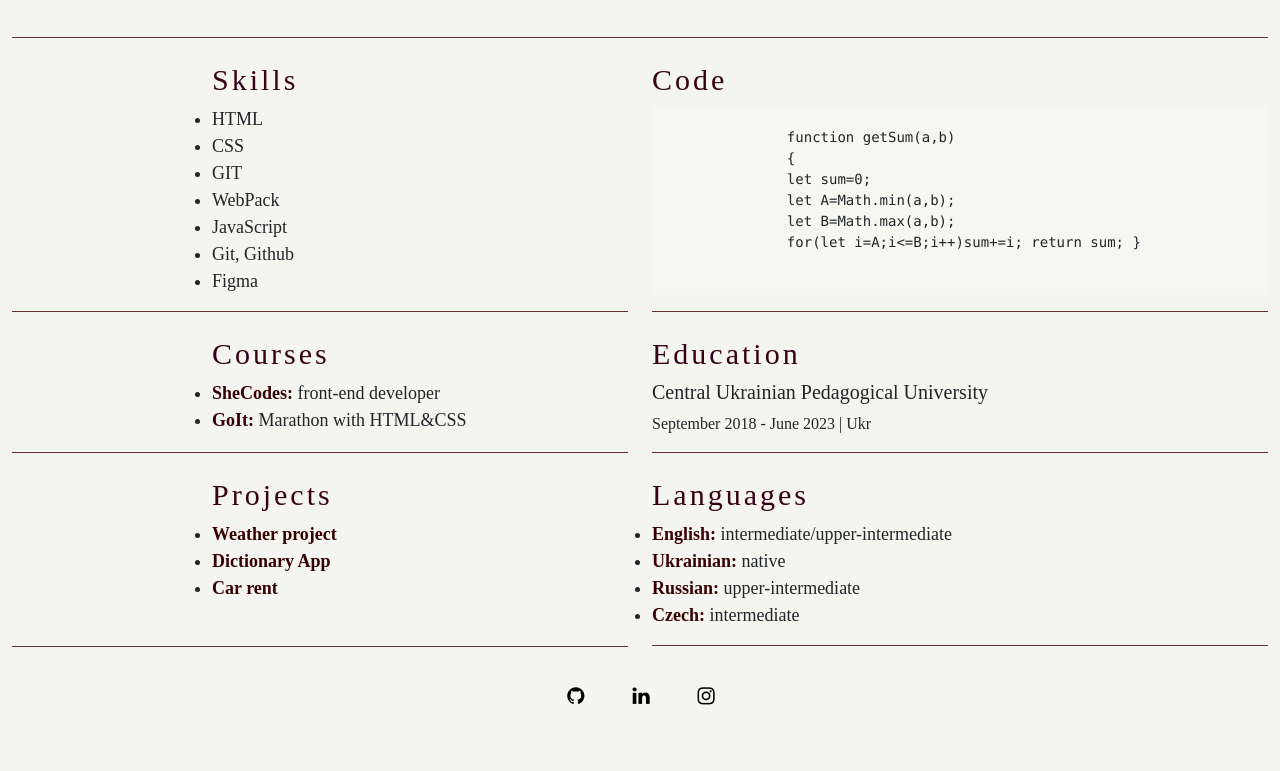
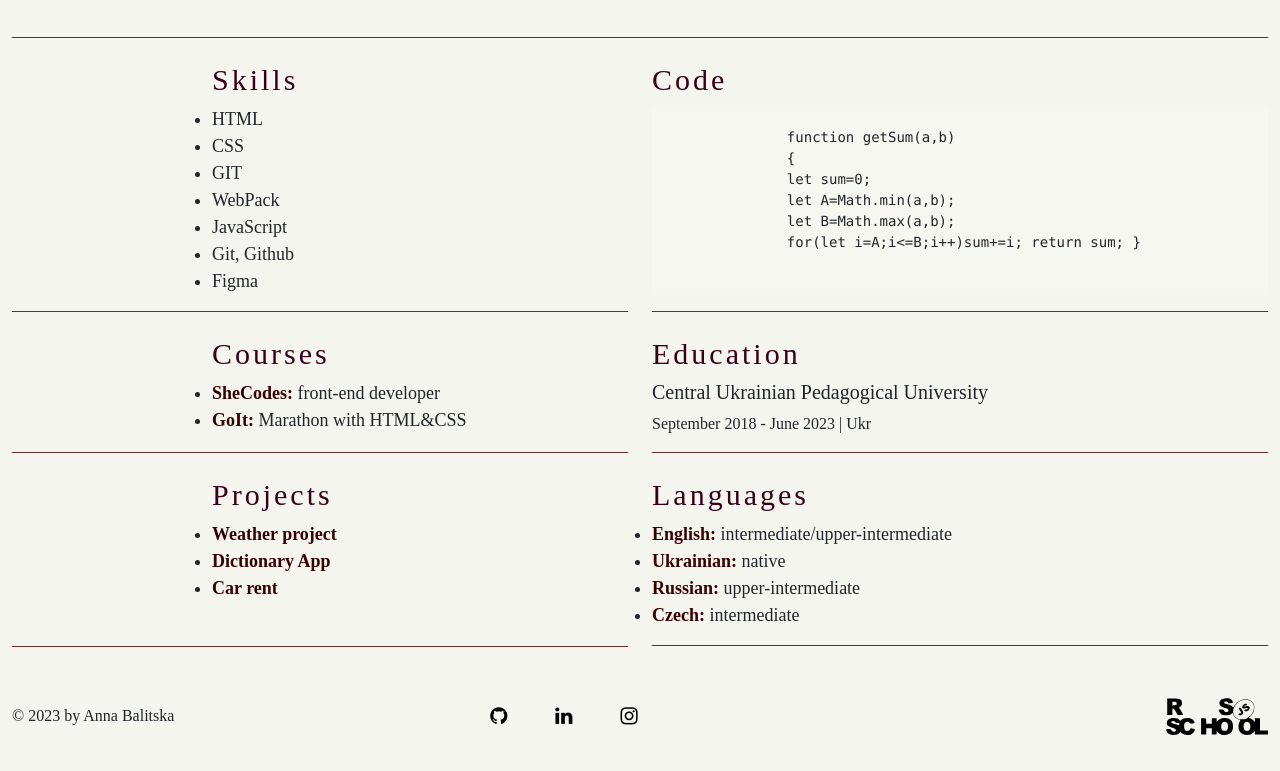
Before and after one commit to AnniLix/rsschool-cv, a plain HTML site: page index.html in a window 1280 px wide. Shown: the part 463-1234 px from the top of the page. Before the commit the page ends 1208 px from the top, so only its background shows below. Drawn offline with nearby package versions, Linux system fonts and the light colour scheme.

Commit message:
feat: add footer

```diff
--- a/css/style.css
+++ b/css/style.css
@@ -2,12 +2,6 @@
   --default-font-family: 'Playfair Display', serif;
   --heading-color: #370018;
 }
-
-/* @font-face {
-  font-family: 'Tenor Sans', sans-serif;
-  src: url('/assets/images/fonts/TenorSans-Regular.ttf');
-  font-weight: 100;
-} */
 
 @font-face {
   font-family: 'Playfair Display', serif;
@@ -34,14 +28,8 @@ html {
   box-sizing: border-box;
 }
 
-/* li {
-  text-decoration: none;
-  list-style: none;
-  padding: 0;
-} */
-
 .main {
-  margin-bottom: auto;
+  margin-bottom: 30px;
 }
 
 .container {
@@ -65,7 +53,6 @@ html {
 }
 
 .main-container {
-  /* display: flex; */
   flex-wrap: wrap;
   justify-content: space-between;
 }
@@ -126,7 +113,6 @@ html {
 
 .section-skills {
   padding-left: 200px;
-  /* padding-bottom: 21px; */
 }
 
 .code-example {
@@ -134,13 +120,9 @@ html {
   background-color: rgb(247, 247, 241);
 }
 
-/* .section-code,
-.section-skills {
-  margin-top: 30px;
-} */
-
 .nav-link:hover {
   cursor: pointer;
+  font-weight: bold;
   color: #7c2828;
 }
 
@@ -156,16 +138,25 @@ html {
 
 .contact-links {
   display: flex;
-  justify-content: center;
-  text-decoration: none;
-  margin: 0;
+  justify-content: space-between;
+  align-items: center;
   font-size: 20px;
   list-style: none;
   transition: all 100ms ease-in-out;
 }
 
+.contact-links-rsschool {
+  padding-left: 265px;
+  text-align: right;
+}
+
 .contact-links a {
   color: black;
+}
+
+.contact-links a:hover {
+  color: #7c2828;
+  transition: all 100ms ease-in-out;
 }
 
 .section-courses,
@@ -208,12 +199,17 @@ ol {
   color: #370000;
 }
 
-/* .section-item::before {
-  content: '';
-  position: absolute;
-  background-size: 14px 14px;
-  background-image: url(/assets/images/star-icon.jpg);
-} */
+.footer-page {
+  display: flex;
+  flex-direction: column;
+  justify-content: center;
+}
+
+.footer-inner {
+  display: flex;
+  justify-content: space-between;
+  align-items: center;
+}
 
 @media (max-width: 768px) {
   .section {
--- a/index.html
+++ b/index.html
@@ -136,16 +136,14 @@
       </div>
     </div>
   </main>
-  <footer>
+  <footer class="footer-page">
     <div class="container">
-      <div class="profile-contacts d-flex justify-content-center">
+      <div class="footer-inner">
+        <div class="footer-copyright">
+          <p>© 2023 by Anna Balitska</p>
+        </div>
         <section class="section-contacts" id="contacts">
           <ul class="contact-links">
-            <ol class="contact-links-mail">
-              <a href="aa.llin.223@gmail.com" target="_blank" title="Email">
-                <i class="fa-thin fa-circle-envelope"></i>
-              </a>
-            </ol>
             <li class="contact-links-github m-4">
               <a href="https://github.com/AnniLix" target="_blank" title="Github">
                 <i class="fa fa-github"></i>
@@ -160,6 +158,12 @@
               <a href="https://instagram.com/anya13731" target="_blank" title="instagram">
                 <i class="fa fa-instagram"></i>
               </a>
+            </li>
+            <li class="contact-links-rsschool">
+              <a href="https://rs.school/js/" class="contact-links-rss" target="_blank" title="rs-school">
+                <img width="30%" src="assets/images/rss-logo.svg">
+              </a>
+            </li>
           </ul>
         </section>
       </div>
```
Also changed, not shown: assets/images/rss-logo.svg (added).
